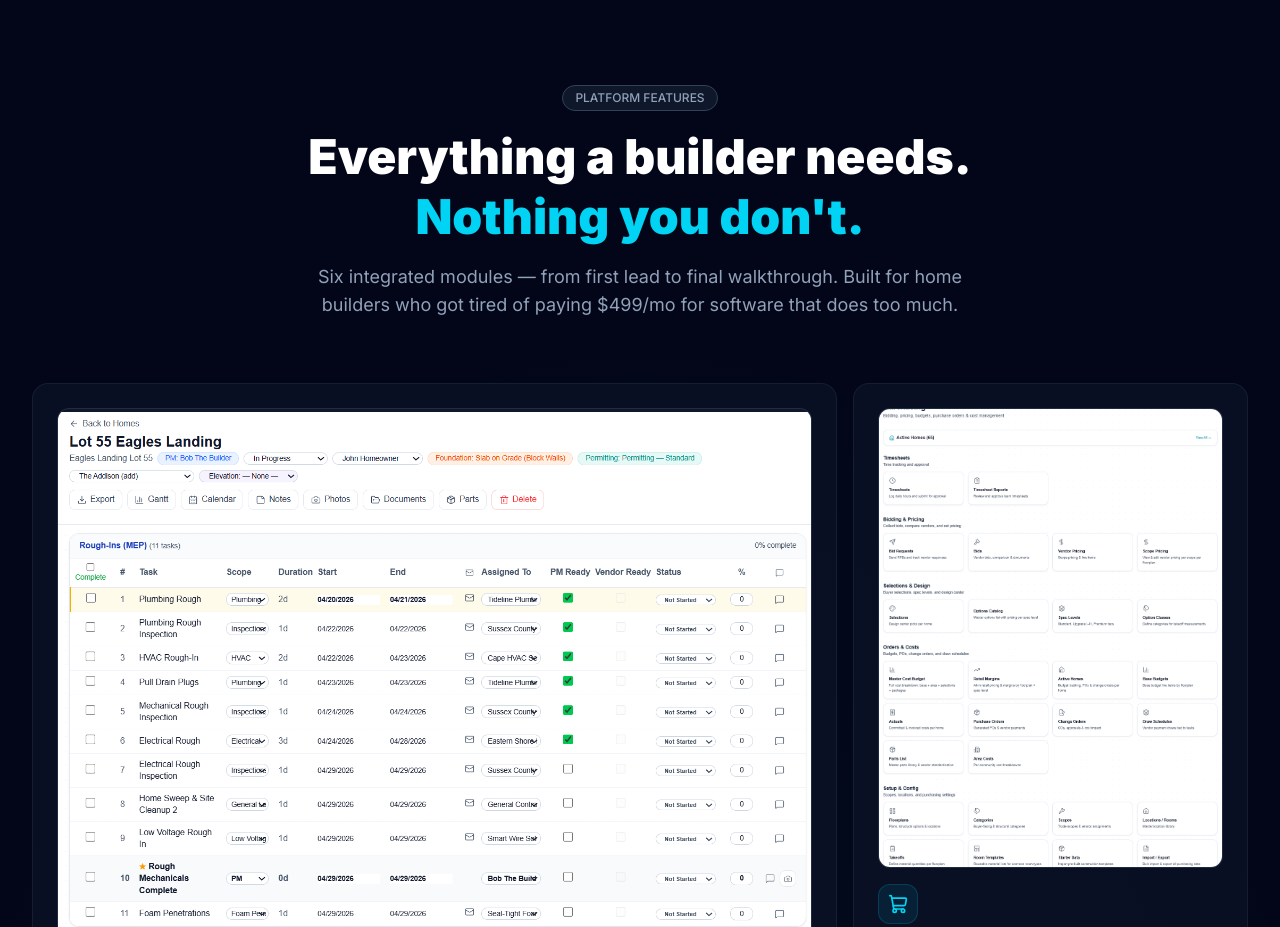
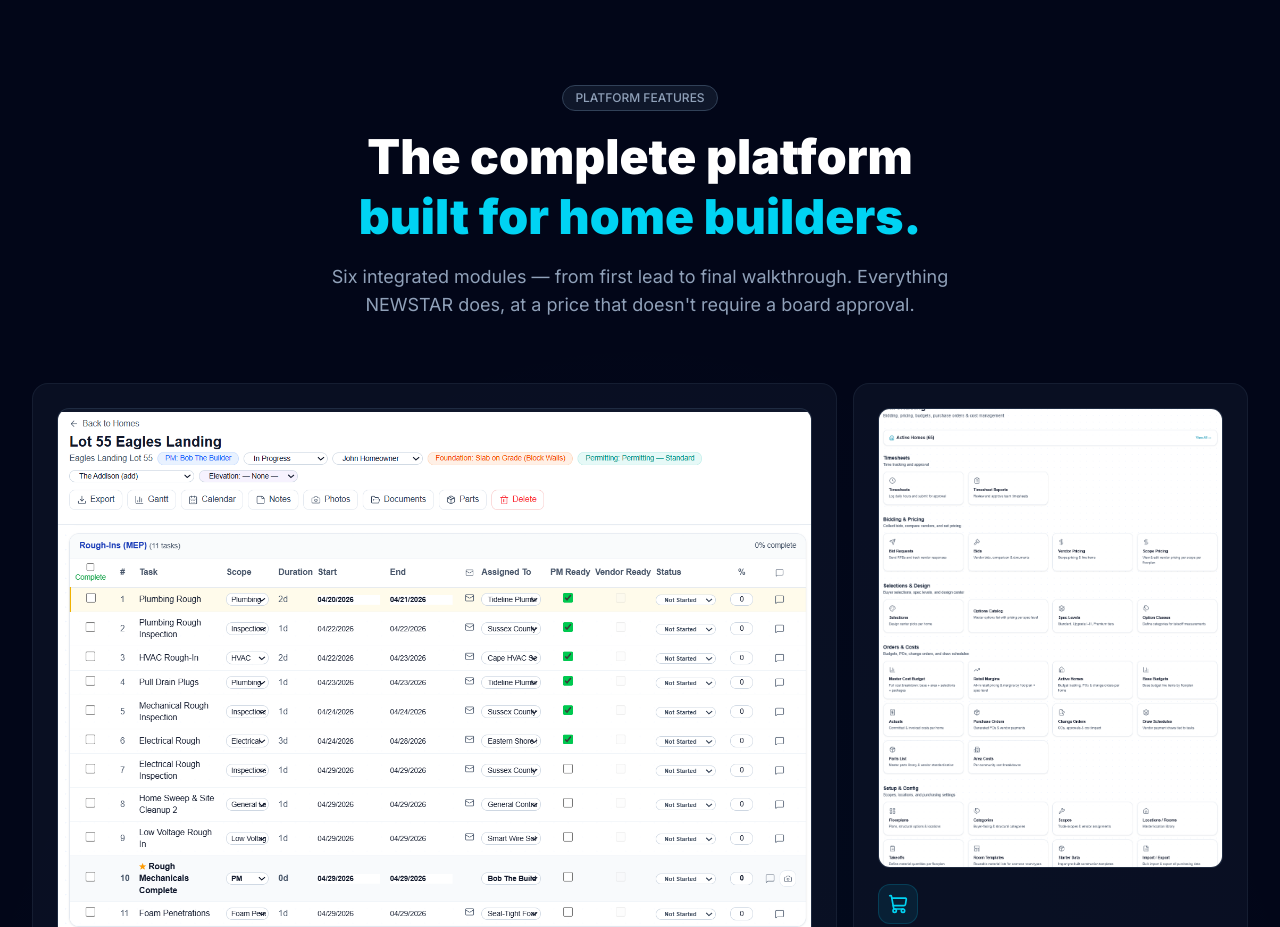
Before and after one commit to Scootermcgavin121/cornerstone-marketing-v2, a Next.js app: page / in a window 1280 px wide. Shown: the part 2240-3167 px from the top of the page. Built offline with nearby package versions, Linux system fonts and the light colour scheme.

Commit message:
fix: features section headline and subtext — remove 'does too much' messaging

```diff
--- a/src/components/FeaturesSection.tsx
+++ b/src/components/FeaturesSection.tsx
@@ -200,14 +200,13 @@ export function FeaturesSection() {
             PLATFORM FEATURES
           </div>
           <h2 className="text-4xl sm:text-5xl font-black text-white mb-4 leading-tight">
-            Everything a builder needs.
+            The complete platform
             <br />
-            <span className="text-cyan-400">Nothing you don&apos;t.</span>
+            <span className="text-cyan-400">built for home builders.</span>
           </h2>
           <p className="text-lg text-slate-400 max-w-2xl mx-auto">
             Six integrated modules — from first lead to final walkthrough.
-            Built for home builders who got tired of paying $499/mo for software
-            that does too much.
+            Everything NEWSTAR does, at a price that doesn&apos;t require a board approval.
           </p>
         </div>
 
```
